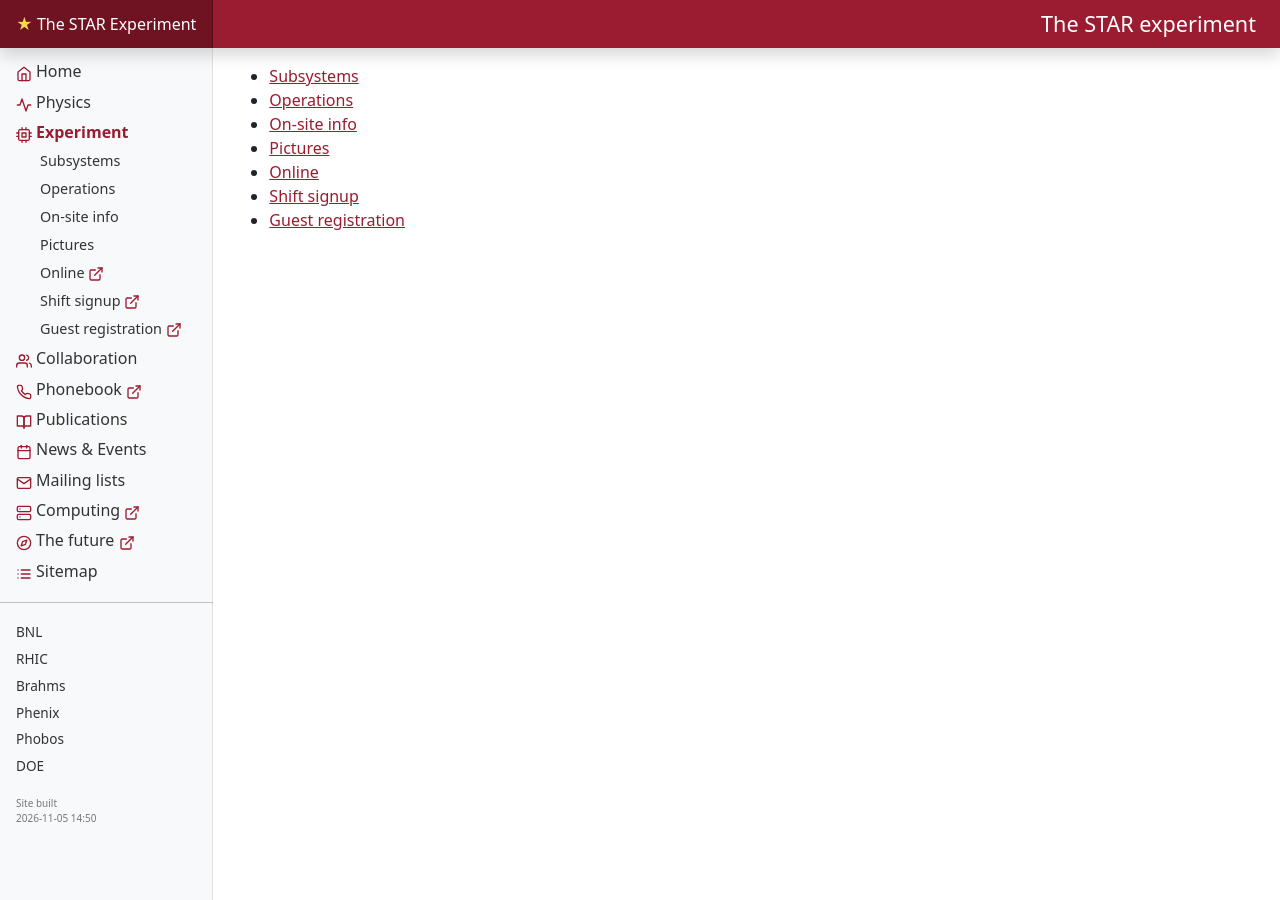
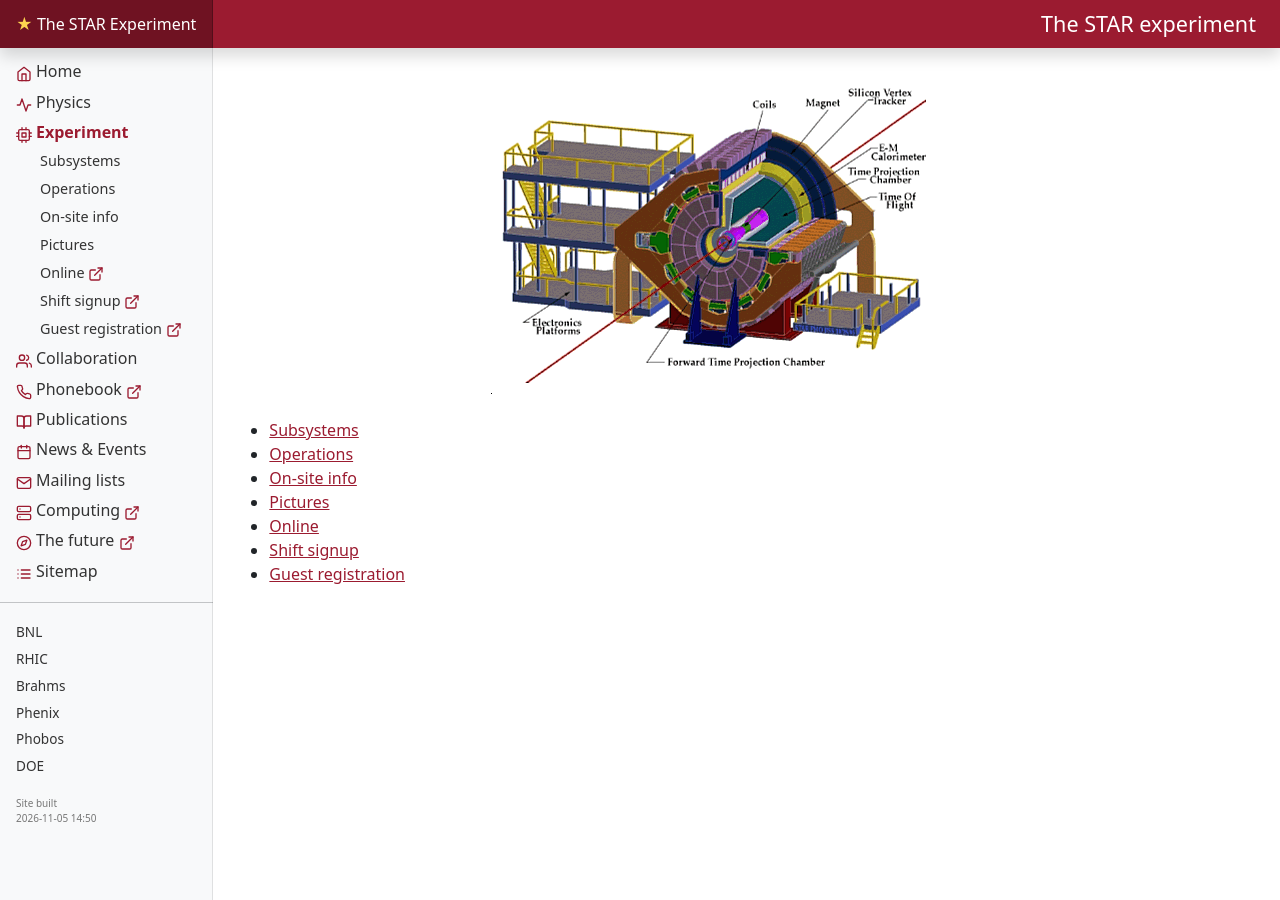
Before and after one commit to buddhasystem/star.github.io, a Jekyll site: the page built from experiment/index.md, in a window 1280 px wide. Built offline with Jekyll 4.4.1, drawn with Linux system fonts in a browser that asks for light colours.

Commit message:
Added the landing page for "experiment".

```diff
--- a/assets/custom/css/custom.css
+++ b/assets/custom/css/custom.css
@@ -54,3 +54,7 @@ body { font-size: 1rem; }
 .mail-lists ul { list-style: none; padding-left: 0; }
 .mail-lists li { margin: .15rem 0; }
 .mail-lists .ml-icon, .mail-lists .feather { width: 14px; height: 14px; vertical-align: -2px; color: var(--star-accent); }
+
+/* experiment page: detector drawing */
+.detector-layout { text-align: center; margin: 1rem 0 1.5rem; }
+.detector-layout img { max-width: 100%; height: auto; }
--- a/experiment/index.md
+++ b/experiment/index.md
@@ -4,6 +4,8 @@ redirect_from:
   - /central/experiment/
 ---
 
-{% include stub.html legacy="/central/experiment/" %}
+<p class="detector-layout">
+  <img src="{{ '/assets/images/detectorLayout.png' | relative_url }}" alt="Cutaway drawing of the STAR detector with labels: coils, magnet, silicon vertex tracker, barrel electromagnetic calorimeter, time projection chamber, time of flight, electronics platforms and forward time projection chamber" width="453" height="314">
+</p>
 
 {% include section_index.html section="/experiment/" %}
```
Also changed, not shown: assets/images/detectorLayout.png (added).
